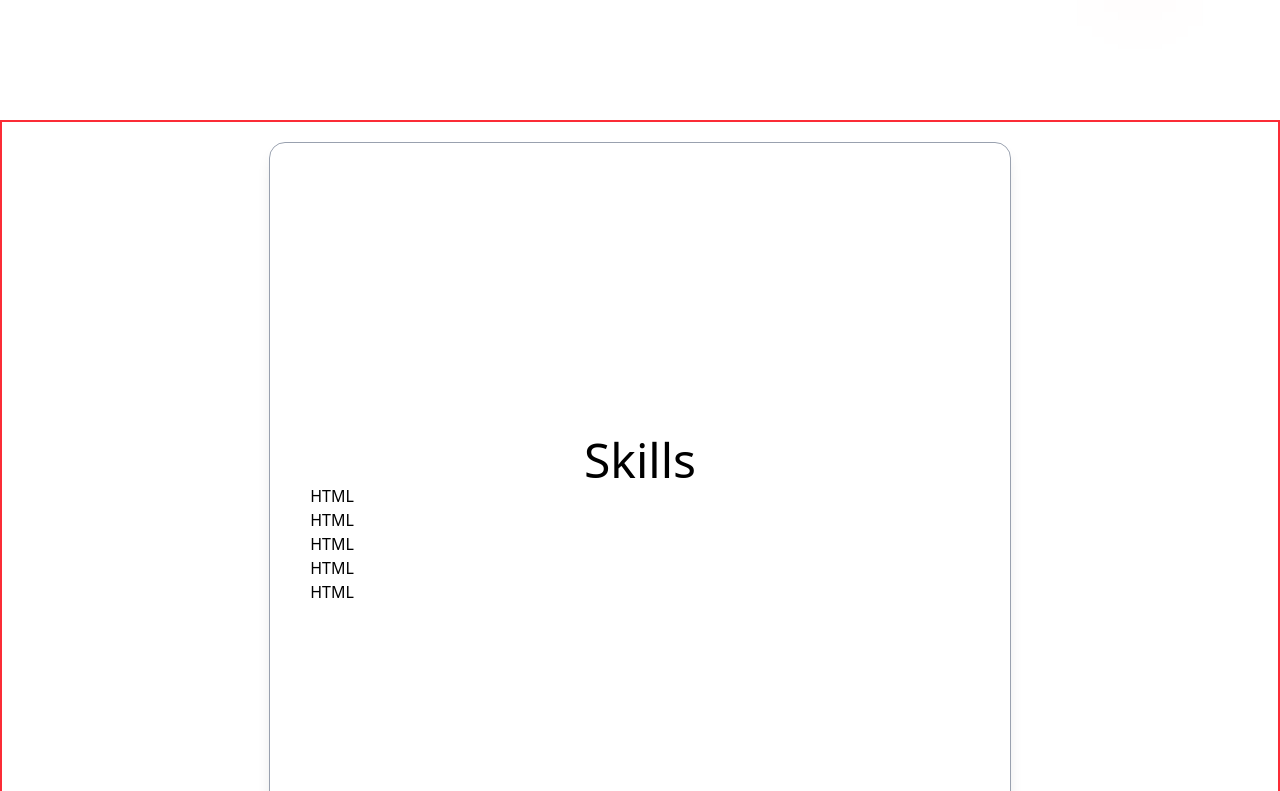
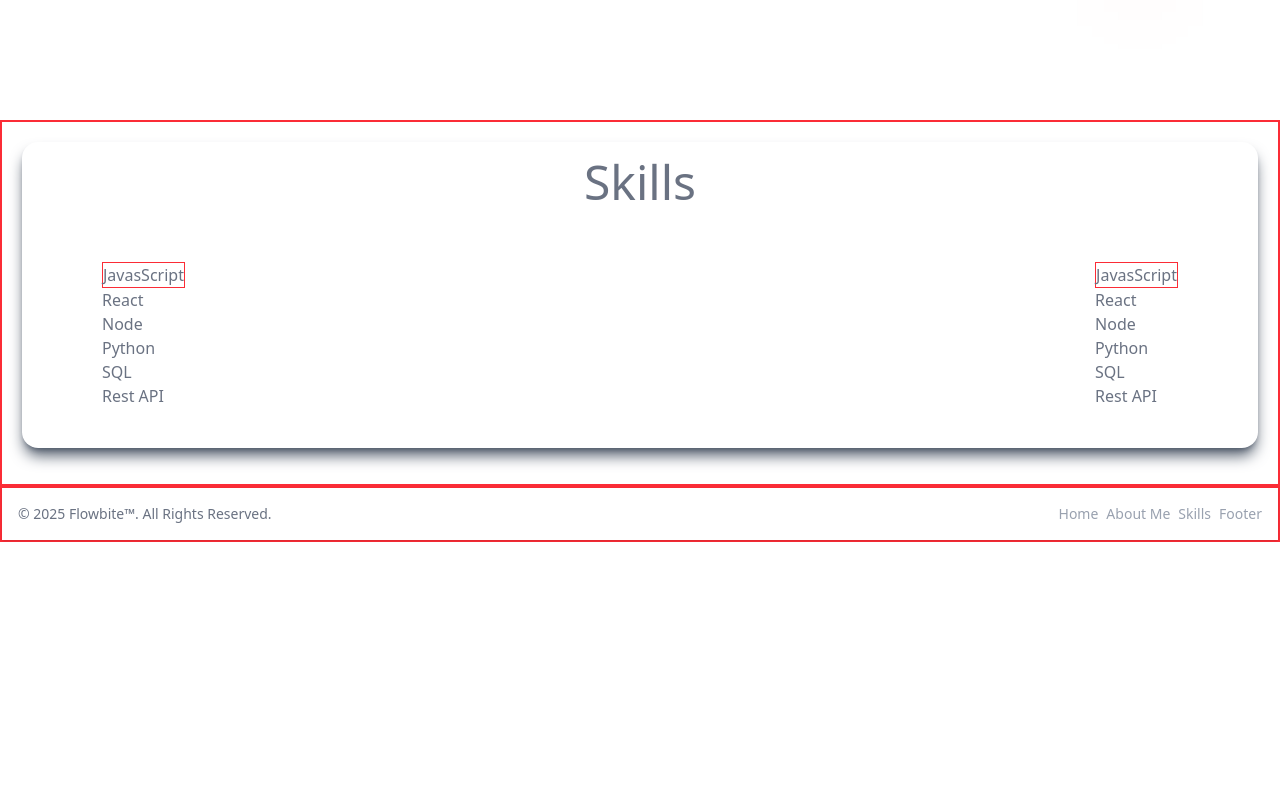
Before and after one commit to andretdev/react-portifolio, a React (Vite) app: page / in a window 1280 px wide. Shown: the part 749-1540 px from the top of the page. After the commit the page ends 1291 px from the top, so only its background shows below. Built offline with nearby package versions, Linux system fonts and the light colour scheme.

Commit message:
Did some layout fixes

```diff
--- a/src/pages/Skills.jsx
+++ b/src/pages/Skills.jsx
@@ -2,20 +2,35 @@ function Skills() {
   return (
     <section
       id="skills"
-      className="flex min-h-screen w-full flex-col justify-center gap-5 border-2 border-red-500 p-5 xl:flex-row"
+      className="flex- relative flex h-auto w-full flex-col items-center justify-center gap-5 border-2 border-red-500 p-5 xl:flex-row"
     >
-      <div className="animate-appear-left flex w-full flex-col justify-center rounded-2xl border border-gray-400 px-10 shadow-lg xl:w-3/5">
-        <h3 className="flex justify-center text-5xl text-black">Skills</h3>
+      <div className="animate-appear-bottom bg-specific mb-4 flex w-full flex-col scroll-smooth rounded-2xl px-10 shadow-lg shadow-gray-600">
+        <div className="flex h-20 w-full items-center justify-center">
+          <h3 className="py-5 text-5xl text-gray-500">Skills</h3>
+        </div>
 
-        <ul className="text-black">
-          <li className="hover:bg-radial-[at_50%_75%] transtion from-sky-200 via-blue-400 to-indigo-900 to-90% duration-500 ease-out hover:bg-opacity-50">
-            HTML
-          </li>
-          <li className="">HTML</li>
-          <li className="">HTML</li>
-          <li className="">HTML</li>
-          <li className="">HTML</li>
-        </ul>
+        <div className="flex flex-row justify-between gap-5 p-10 text-gray-500">
+          <div className="">
+            <p className="border border-red-500 from-gray-500 to-gray-600 hover:bg-gradient-to-r">
+              JavasScript
+            </p>
+            <p>React</p>
+            <p>Node</p>
+            <p>Python</p>
+            <p>SQL</p>
+            <p>Rest API</p>
+          </div>
+          <div>
+            <p className="border border-red-500 from-gray-500 to-gray-600 hover:bg-gradient-to-r">
+              JavasScript
+            </p>
+            <p>React</p>
+            <p>Node</p>
+            <p>Python</p>
+            <p>SQL</p>
+            <p>Rest API</p>
+          </div>
+        </div>
       </div>
     </section>
   );
```
